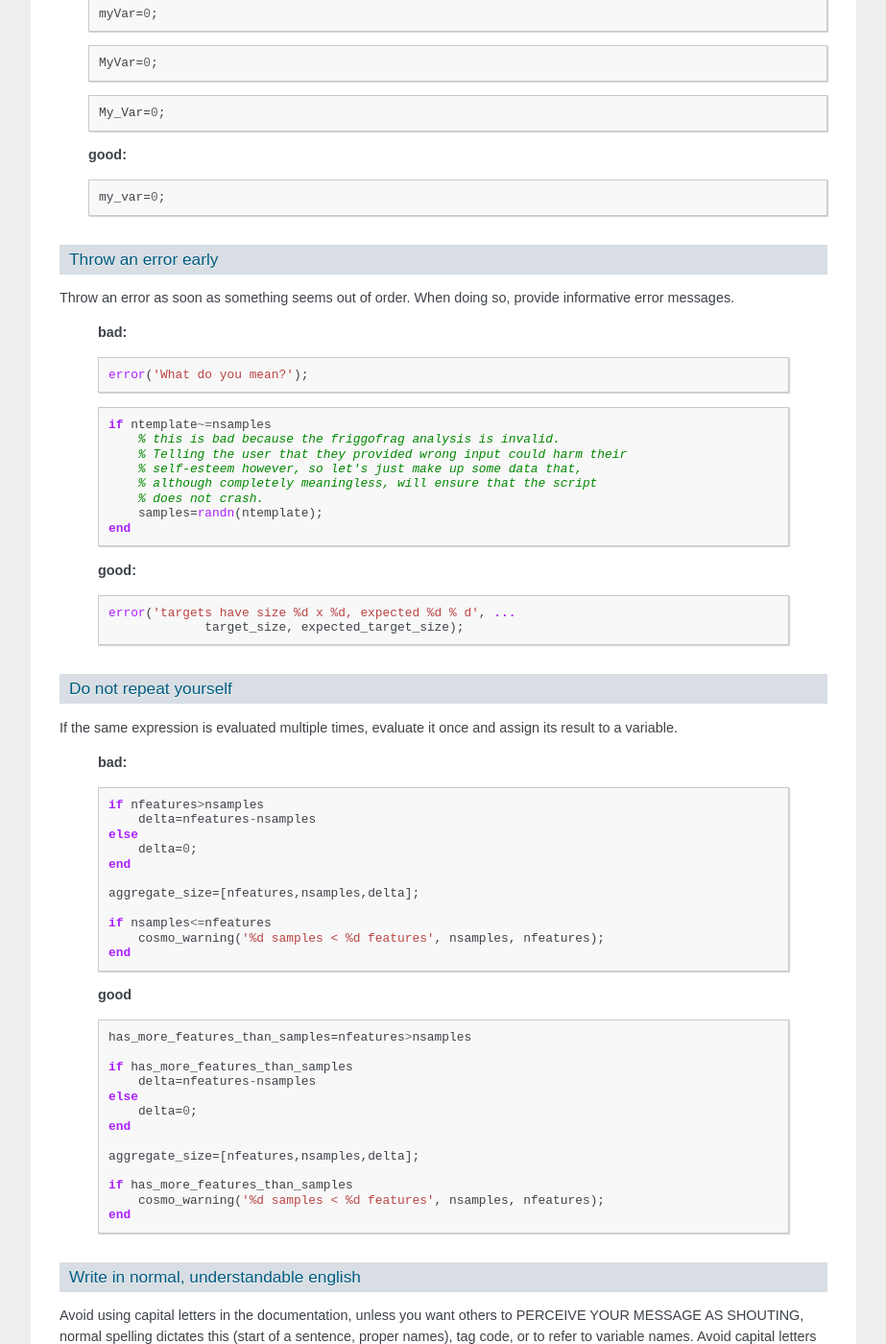
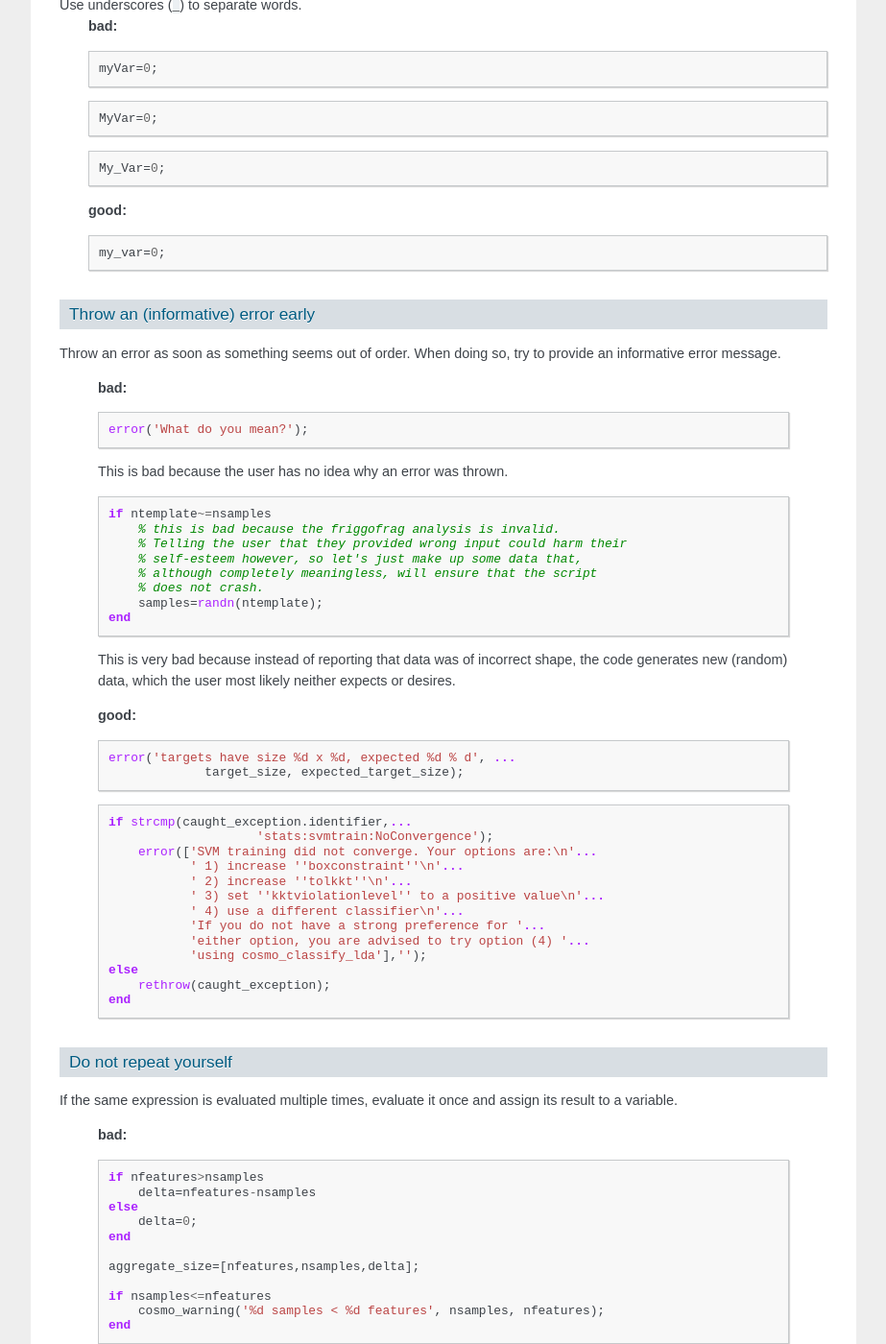
Before and after one commit to CoSMoMVPA/CoSMoMVPA, a Sphinx documentation site: the page built from doc/source/contribute.rst, in a window 1280 px wide and 1400 px high, scrolled down 8727 px. Shown: the whole window at 96% size, without its empty margins (198-1121 px from the left). Built offline with Sphinx 7.4.7, drawn with Linux system fonts in a browser that asks for light colours; pages that are not in the unit, such as notebooks, are missing from menus; some of the changed text lies outside the part shown.

Commit message:
WEB: update developer guidelines

```diff
--- a/doc/source/contribute.rst
+++ b/doc/source/contribute.rst
@@ -214,7 +214,11 @@ Notes on committing
     + ``TST``: Change in test functions (functions in ``tests/``, or documentation tests).
     + ``WEB``: Changes affecting web site content (either documentation in ``.rst`` files, or other files such as images).
 
-    Using these tags allows others to quickly see what *kind of* changes were made, and to generate summary reports on the kind of changes automatically.
+    Using these tags:
+
+    + allows others to quickly see what *kind of* changes were made
+    + the web page build system to generate summary reports on the kind of changes automatically.
+    + generate statistics on types of changes over type.
 
     Please describe what changes you made. The tags don't have to name which files were changed, as git_ takes care of that.
 
@@ -226,7 +230,7 @@ Notes on committing
     + ``git commit -m 'RF: build a lookup table mapping all voxels to those in the dataset``
     + ``git commit -m 'BF+TST: throw an error if partitions are not balanced; added unit test'``
     + ``git commit -m 'DOC+SML: fixed a typo'``
-    + ``git commit -m BF+ACK: show error message when negative radius is provided. Thanks to #John Doe# and #Jane Doe# for bringing up this use case``.
+    + ``git commit -m 'BF+ACK: show error message when negative radius is provided. Thanks to #John Doe# and #Jane Doe# for bringing up this use case``.
 
 
 .. _`build_system`:
@@ -400,16 +404,18 @@ Use underscores (``_``) to separate words.
 
         my_var=0;
 
-Throw an error early
-++++++++++++++++++++
+Throw an (informative) error early
+++++++++++++++++++++++++++++++++++
 
-Throw an error as soon as something seems out of order. When doing so, provide informative error messages.
+Throw an error as soon as something seems out of order. When doing so, try to provide an informative error message.
 
     **bad:**
 
     .. code-block:: matlab
 
         error('What do you mean?');
+
+    This is bad because the user has no idea why an error was thrown.
 
     .. code-block:: matlab
 
@@ -422,12 +428,31 @@ Throw an error as soon as something seems out of order. When doing so, provide i
             samples=randn(ntemplate);
         end
 
+    This is very bad because instead of reporting that data was of incorrect
+    shape, the code generates new (random) data, which the user most likely neither expects or desires.
+
     **good:**
 
     .. code-block:: matlab
 
         error('targets have size %d x %d, expected %d % d', ...
                      target_size, expected_target_size);
+
+    .. code-block:: matlab
+
+        if strcmp(caught_exception.identifier,...
+                            'stats:svmtrain:NoConvergence');
+            error(['SVM training did not converge. Your options are:\n'...
+                   ' 1) increase ''boxconstraint''\n'...
+                   ' 2) increase ''tolkkt''\n'...
+                   ' 3) set ''kktviolationlevel'' to a positive value\n'...
+                   ' 4) use a different classifier\n'...
+                   'If you do not have a strong preference for '...
+                   'either option, you are advised to try option (4) '...
+                   'using cosmo_classify_lda'],'');
+        else
+            rethrow(caught_exception);
+        end
 
 Do not repeat yourself
 ++++++++++++++++++++++
@@ -900,13 +925,20 @@ CoSMoMPVA-specific guidelines
     .. include:: matlab/cosmo_strsplit_hdr.txt
 
 
-Unit tests
+Test suite
 ^^^^^^^^^^
-Unit tests are aimed at maintaining or improving the quality of the code, and to check whether refactoring code does not introduce undesired effects (bugs). They are located in ``tests/`` and use the xUnit_ or MOxUnit_ framework. To run them, use either
+CoSMoMVPA_ uses a test suite, which can automatically test most of the code. This helps in maintaining or improving the quality of the code, and to check whether refactoring code does not introduce undesired effects (such as bugs). They are located in ``tests/`` and use the xUnit_ or MOxUnit_ framework. To run them, either:
 
     - run :ref:`cosmo_run_tests`: when using xUnit_. Only supported on the Matlab platform.
     - run ``moxunit_run_tests`` in the ``tests`` directory: when using MOxUnit_. Supported on the Matlab and Octave platform. Documentation tests are not supported yet, because Octave does not support ``eval`` (as of May 2015).
 
+Currently we use `travis-ci`_ for continuous integration testing. If you have a github_ account and a CoSMoMVPA_ fork, you can also use it to test new branches. To do so:
+
+    - Make an account on `travis-ci`.
+    - Link it to your github_ account.
+    - Now, after every 'push' to github, the test suite is run automatically using ``moxunit_run_testa`` on Octave.
+    - If any tests fails, or passes if it failed before, you will be notified by email.
+
 For existing or new features, more tests are very much welcomed.
 
 .. include:: links.txt
```
